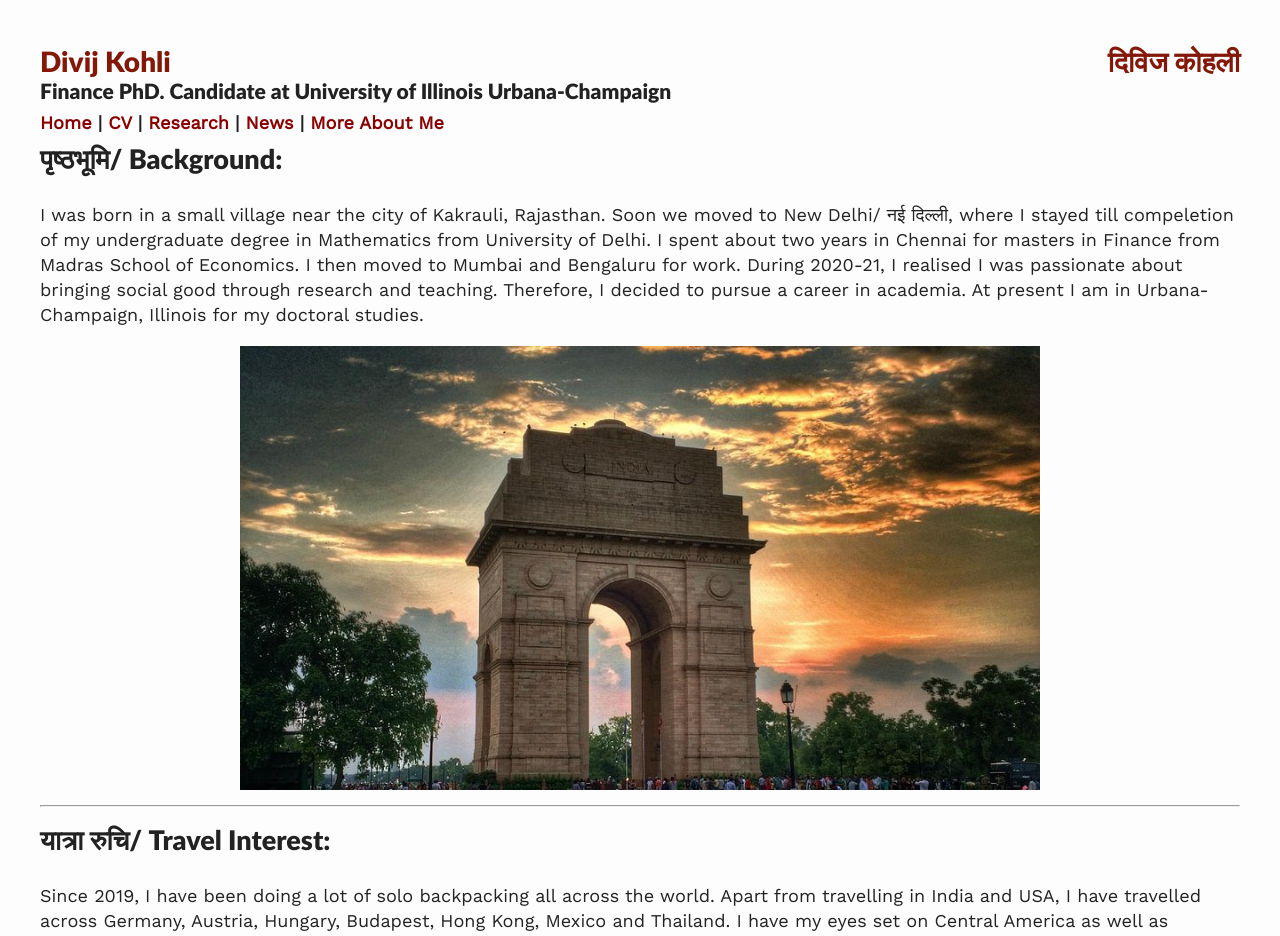
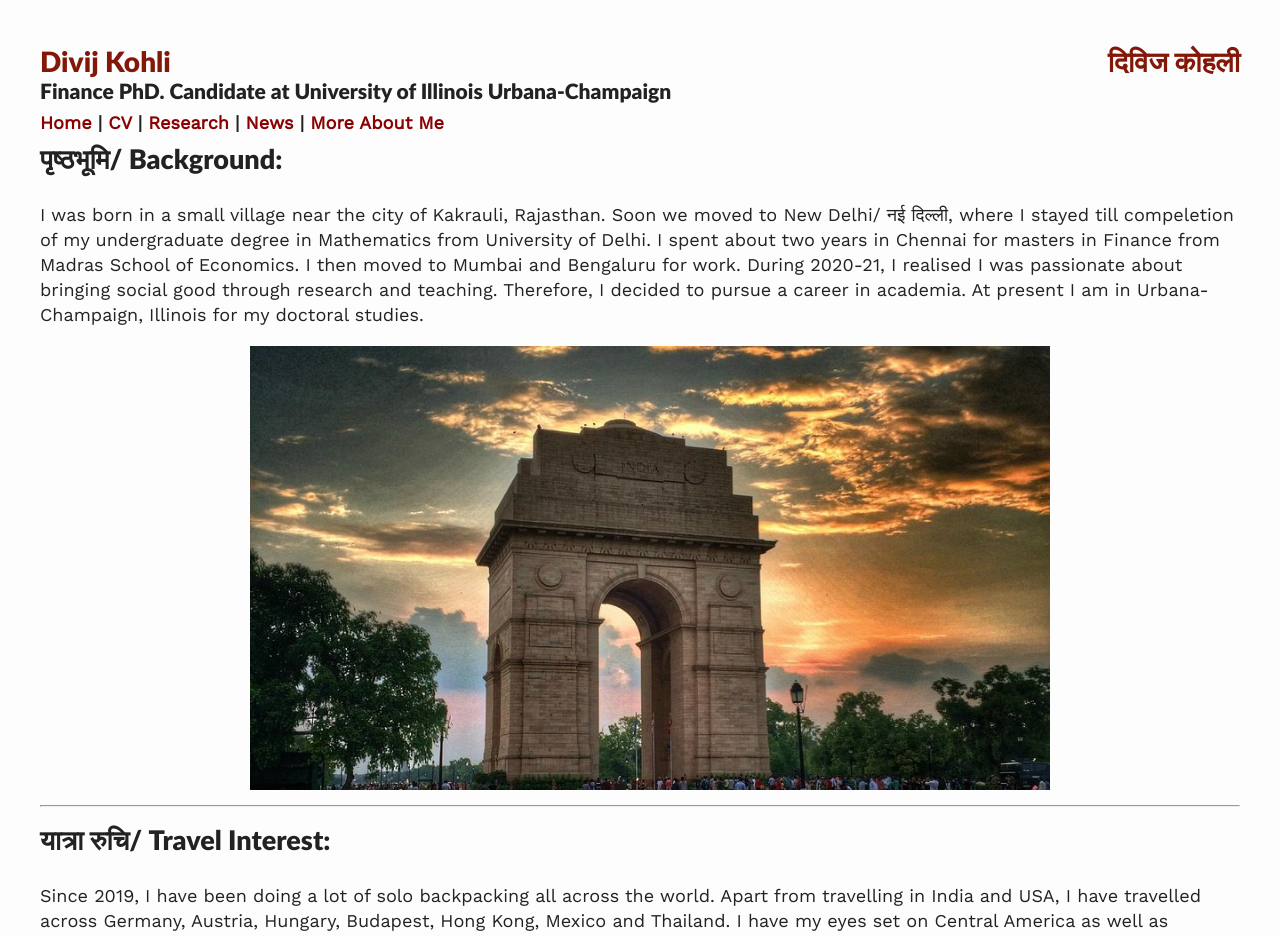
Before and after one commit to divijkohli/divijkohli.github.io, a Jekyll site: the page built from _pages/aboutme.md, in a window 1280 px wide. Shown: the top 936 px of the page. Built offline with Jekyll 4.4.1, drawn with Linux system fonts in a browser that asks for light colours; nearby versions of some CDN libraries.

Commit message:
Update style.scss

```diff
--- a/assets/css/_sass/style.scss
+++ b/assets/css/_sass/style.scss
@@ -91,6 +91,7 @@ figure {
 img {
 	max-width: 100%;
     border-radius: 0%;
+	margin-left: 20px; /* Adjust this value as needed */
   }
 
 
```
